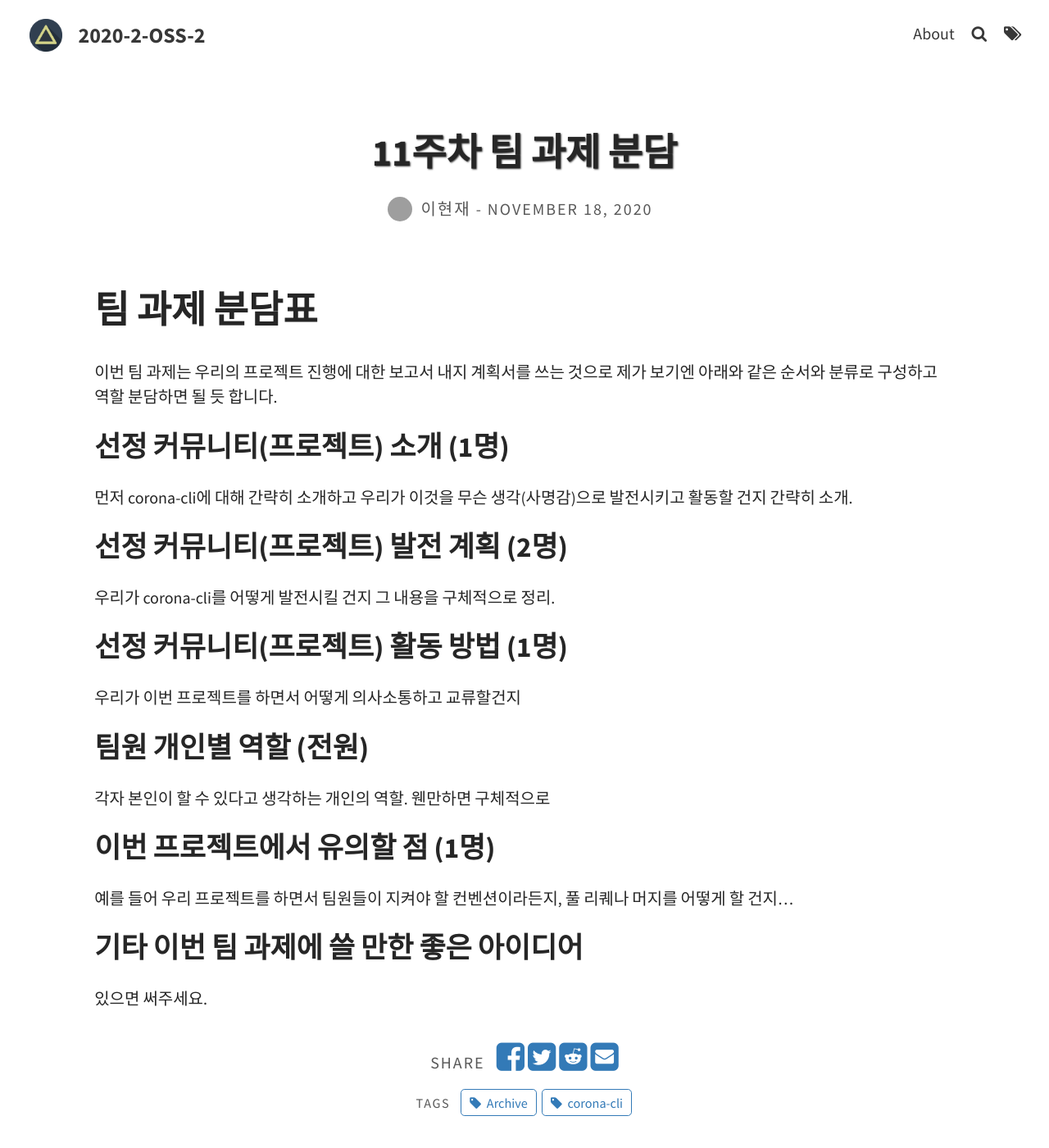
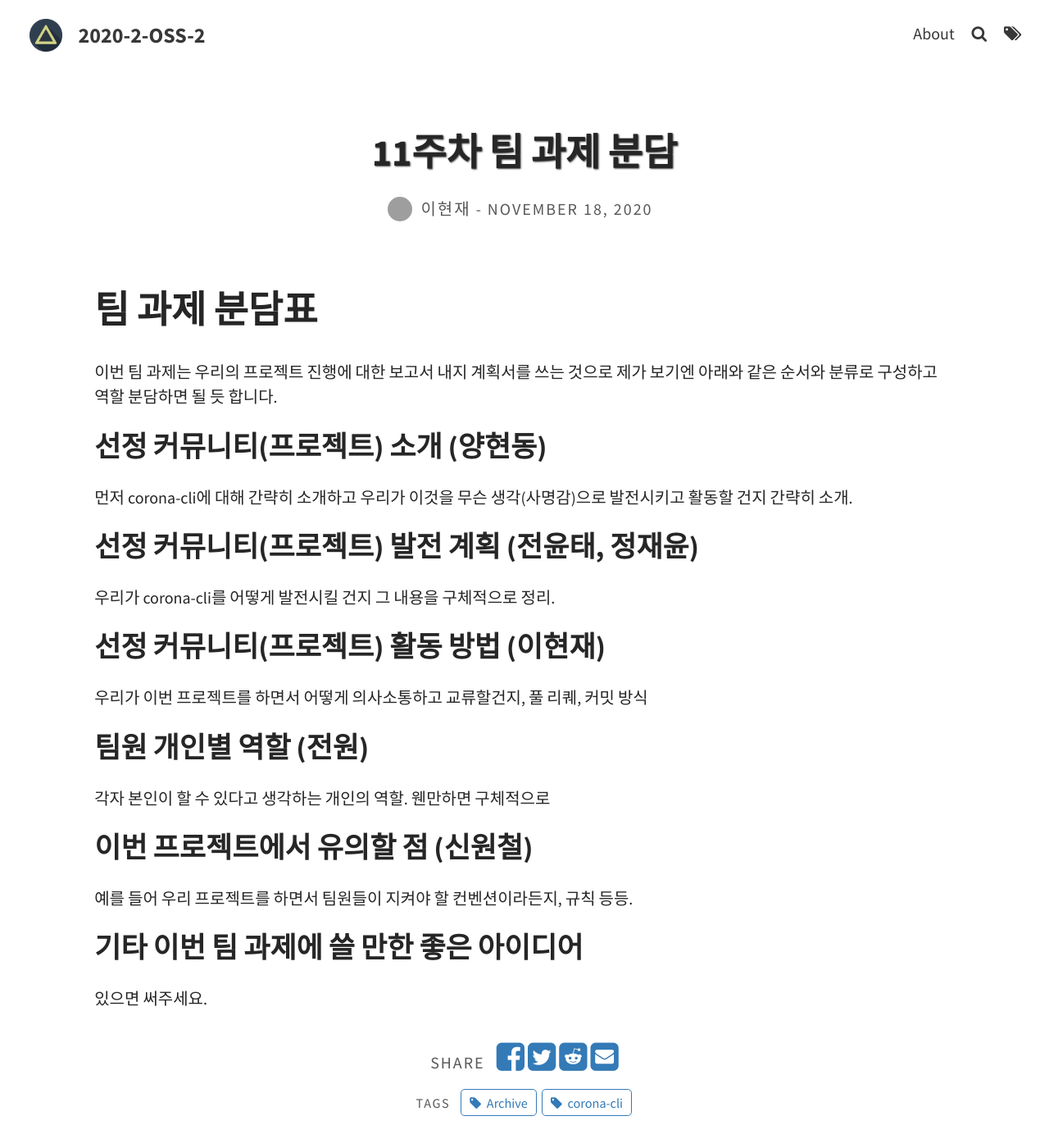
Before and after one commit to 20-2-SKKU-OSS/2020-2-OSS-2, a Jekyll site: the page built from _posts/2020-11-18-팀-과제-분담.md, in a window 1280 px wide and 1400 px high. Shown: the whole window at 82% size. Built offline with Jekyll 4.4.1, drawn with Linux system fonts in a browser that asks for light colours; grey boxes are pictures that could not be loaded.

Commit message:
[update] 팀원 분담 반영

```diff
--- a/_posts/2020-11-18-팀-과제-분담.md
+++ b/_posts/2020-11-18-팀-과제-분담.md
@@ -10,20 +10,20 @@ feature-img:
 이번 팀 과제는 우리의 프로젝트 진행에 대한 보고서 내지 계획서를 쓰는 것으로 제가 보기엔
 아래와 같은 순서와 분류로 구성하고 역할 분담하면 될 듯 합니다.
 
-## 선정 커뮤니티(프로젝트) 소개 (1명)
+## 선정 커뮤니티(프로젝트) 소개 (양현동)
 먼저 corona-cli에 대해 간략히 소개하고 우리가 이것을 무슨 생각(사명감)으로 발전시키고 활동할 건지 간략히 소개.
 
-## 선정 커뮤니티(프로젝트) 발전 계획 (2명)
+## 선정 커뮤니티(프로젝트) 발전 계획 (전윤태, 정재윤)
 우리가 corona-cli를 어떻게 발전시킬 건지 그 내용을 구체적으로 정리.
 
-## 선정 커뮤니티(프로젝트) 활동 방법 (1명)
-우리가 이번 프로젝트를 하면서 어떻게 의사소통하고 교류할건지
+## 선정 커뮤니티(프로젝트) 활동 방법 (이현재)
+우리가 이번 프로젝트를 하면서 어떻게 의사소통하고 교류할건지, 풀 리퀘, 커밋 방식
 
 ## 팀원 개인별 역할 (전원)
 각자 본인이 할 수 있다고 생각하는 개인의 역할. 웬만하면 구체적으로
 
-## 이번 프로젝트에서 유의할 점 (1명)
-예를 들어 우리 프로젝트를 하면서 팀원들이 지켜야 할 컨벤션이라든지, 풀 리퀘나 머지를 어떻게 할 건지...
+## 이번 프로젝트에서 유의할 점 (신원철)
+예를 들어 우리 프로젝트를 하면서 팀원들이 지켜야 할 컨벤션이라든지, 규칙 등등.
 
 ## 기타 이번 팀 과제에 쓸 만한 좋은 아이디어
 있으면 써주세요.
```
